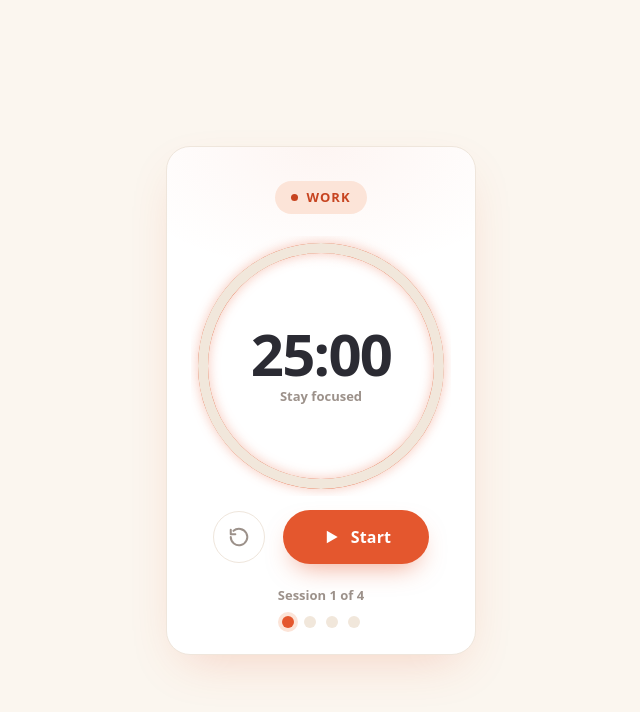
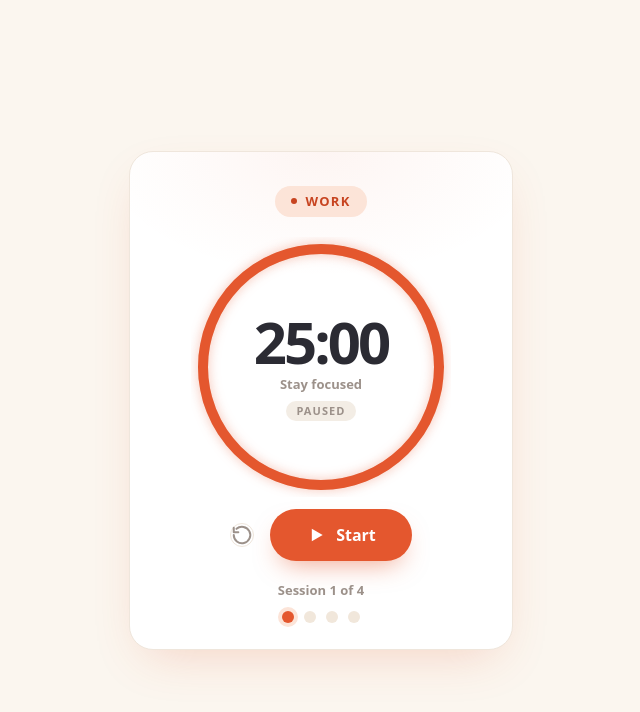
Before and after one commit to wisbidev/project-83768ee9, a Next.js app in the folder code/frontend/: page / in a window 1280 px wide. Shown: the top 712 px of the page, without its empty margins (319-959 px from the left). Built offline with nearby package versions, Linux system fonts and the light colour scheme.

Commit message:
feat(ui): render SessionCycleWithLongBreak component in page

```diff
--- a/code/frontend/app/page.tsx
+++ b/code/frontend/app/page.tsx
@@ -2,12 +2,12 @@
 // All interactive logic lives in Client Components ("use client") imported below.
 // Do NOT add browser APIs, React state, or event handlers to this file.
 
-import SessionCycleTimer from '@/components/SessionCycleTimer';
+import SessionCycleWithLongBreak from '../components/SessionCycleWithLongBreak';
 
 export default function Page() {
   return (
     <main className="min-h-dvh flex flex-col items-center justify-center gap-8 px-4 py-8">
-      <SessionCycleTimer />
+      <SessionCycleWithLongBreak />
     </main>
   );
 }
```
